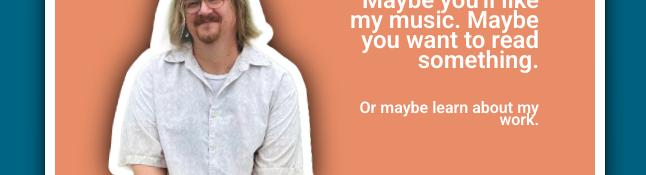
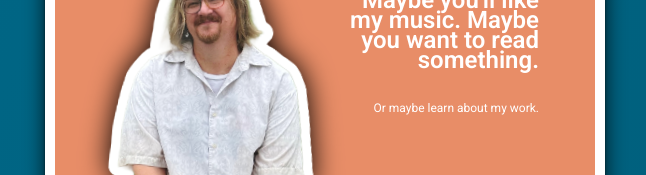
Before and after one commit to spencersokol/spencersokol, a React (Vite) app: page / in a window 1280 px wide. Shown: the part 625-800 px from the top of the page, without its empty margins (315-961 px from the left). Built offline with nearby package versions, Linux system fonts and the light colour scheme; a web font is replaced by a local one; what @idkwtm/simple-posts would draw is missing.

Commit message:
Home page noodling

```diff
--- a/src/pages/Home.tsx
+++ b/src/pages/Home.tsx
@@ -19,7 +19,7 @@ const Home = () => {
                             <p className='pr-8 pt-8 text-right font-semibold text-2xl/5'>
                                 I can only guess why you're here. Maybe you'll like my <a href="https://music.spencersokol.com">music.</a> Maybe you want to <Link to={'/blog'}>read something.</Link>
                             </p>
-                            <p className='pr-8 pt-8 text-right font-semibold text-base/3'>
+                            <p className='pr-8 pt-8 text-right text-xs/3'>
                                 Or maybe learn about my <Link to={'/portfolio'}>work</Link>.
                             </p>
                             <p className='mt-[100px] flex justify-center'>
```
